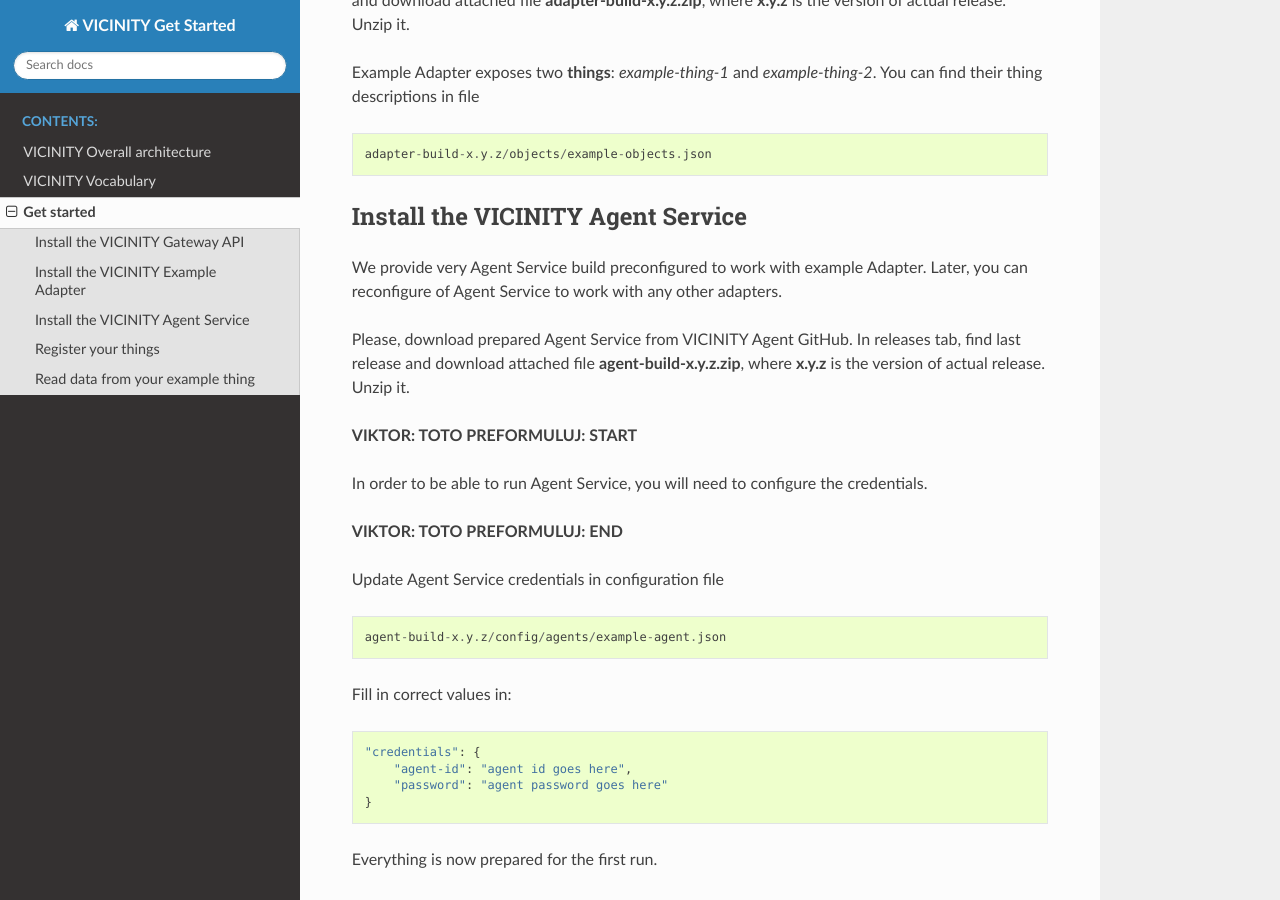
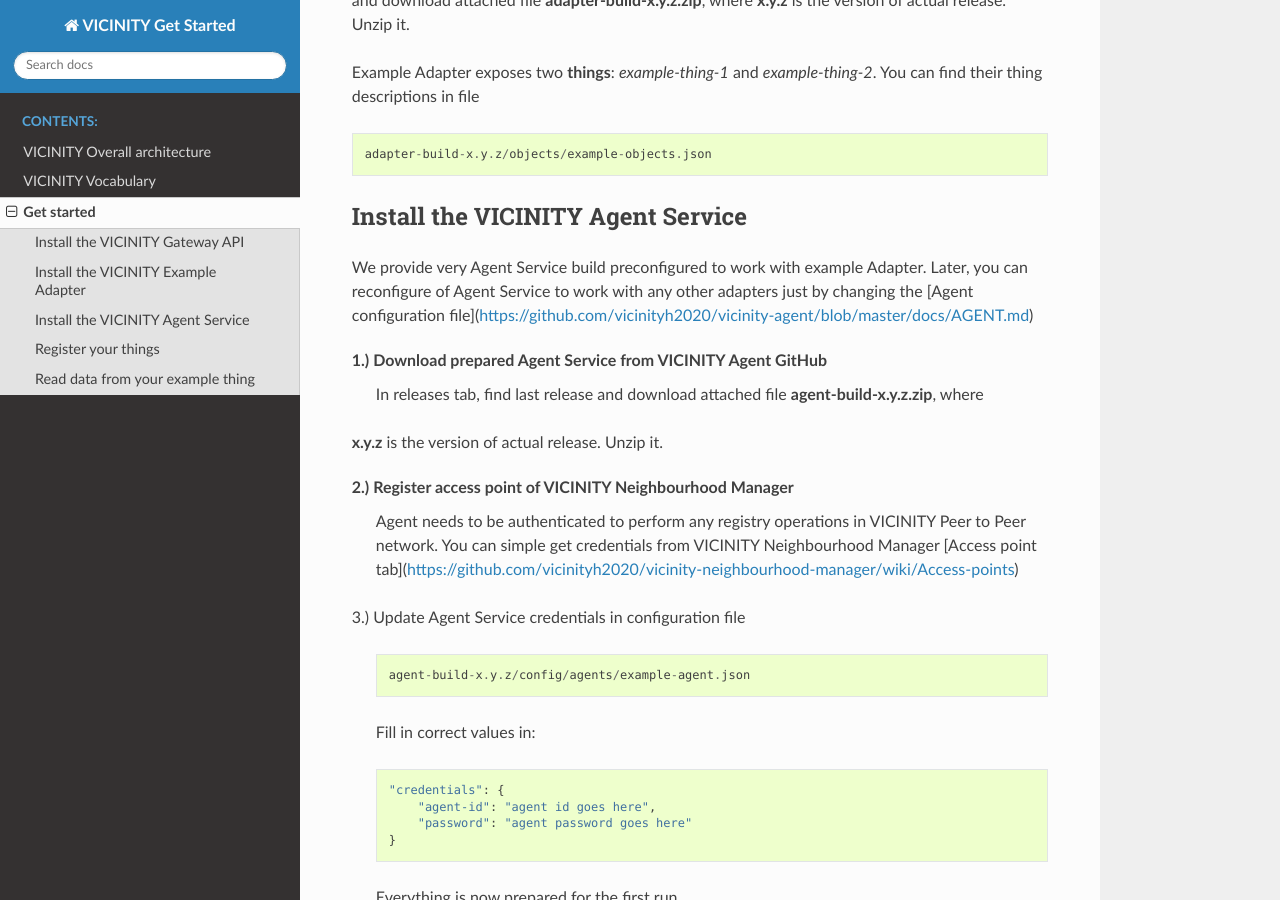
Before and after one commit to vicinityh2020/vicinity-get-started, a Sphinx documentation site: the page built from docs/getstarted.rst, in a window 1280 px wide and 900 px high, scrolled down 1521 px. Built offline with Sphinx 7.4.7 and the Read the Docs theme 2.0.0, drawn with Linux system fonts in a browser that asks for light colours; formulas are drawn with MathJax 3.

Commit message:
Update getstarted.rst

```diff
--- a/docs/getstarted.rst
+++ b/docs/getstarted.rst
@@ -88,34 +88,31 @@
 -----------------------------------------------
 
 We provide very Agent Service build preconfigured to work with example Adapter.
-Later, you can reconfigure of Agent Service to work with any other adapters.
+Later, you can reconfigure of Agent Service to work with any other adapters just by changing the [Agent configuration file](https://github.com/vicinityh2020/vicinity-agent/blob/master/docs/AGENT.md)
 
-Please, download prepared Agent Service from VICINITY Agent GitHub. In releases tab,
-find last release and download attached file **agent-build-x.y.z.zip**, where
+1.) Download prepared Agent Service from VICINITY Agent GitHub
+  In releases tab, find last release and download attached file **agent-build-x.y.z.zip**, where
 **x.y.z** is the version of actual release. Unzip it.
 
-**VIKTOR: TOTO PREFORMULUJ: START**
+2.) Register access point of VICINITY Neighbourhood Manager
+  Agent needs to be authenticated to perform any registry operations in VICINITY Peer to Peer network. You can simple get credentials from VICINITY Neighbourhood Manager [Access point tab](https://github.com/vicinityh2020/vicinity-neighbourhood-manager/wiki/Access-points)
 
-In order to be able to run Agent Service, you will need to configure the credentials.
+3.) Update Agent Service credentials in configuration file
 
-**VIKTOR: TOTO PREFORMULUJ: END**
-
-Update Agent Service credentials in configuration file
-
-::
+  ::
 
      agent-build-x.y.z/config/agents/example-agent.json
 
-Fill in correct values in:
+  Fill in correct values in:
 
-::
+  ::
 
     "credentials": {
         "agent-id": "agent id goes here",
         "password": "agent password goes here"
     }
 
-Everything is now prepared for the first run.
+  Everything is now prepared for the first run.
 
 
 -----------------------------------------------
```
